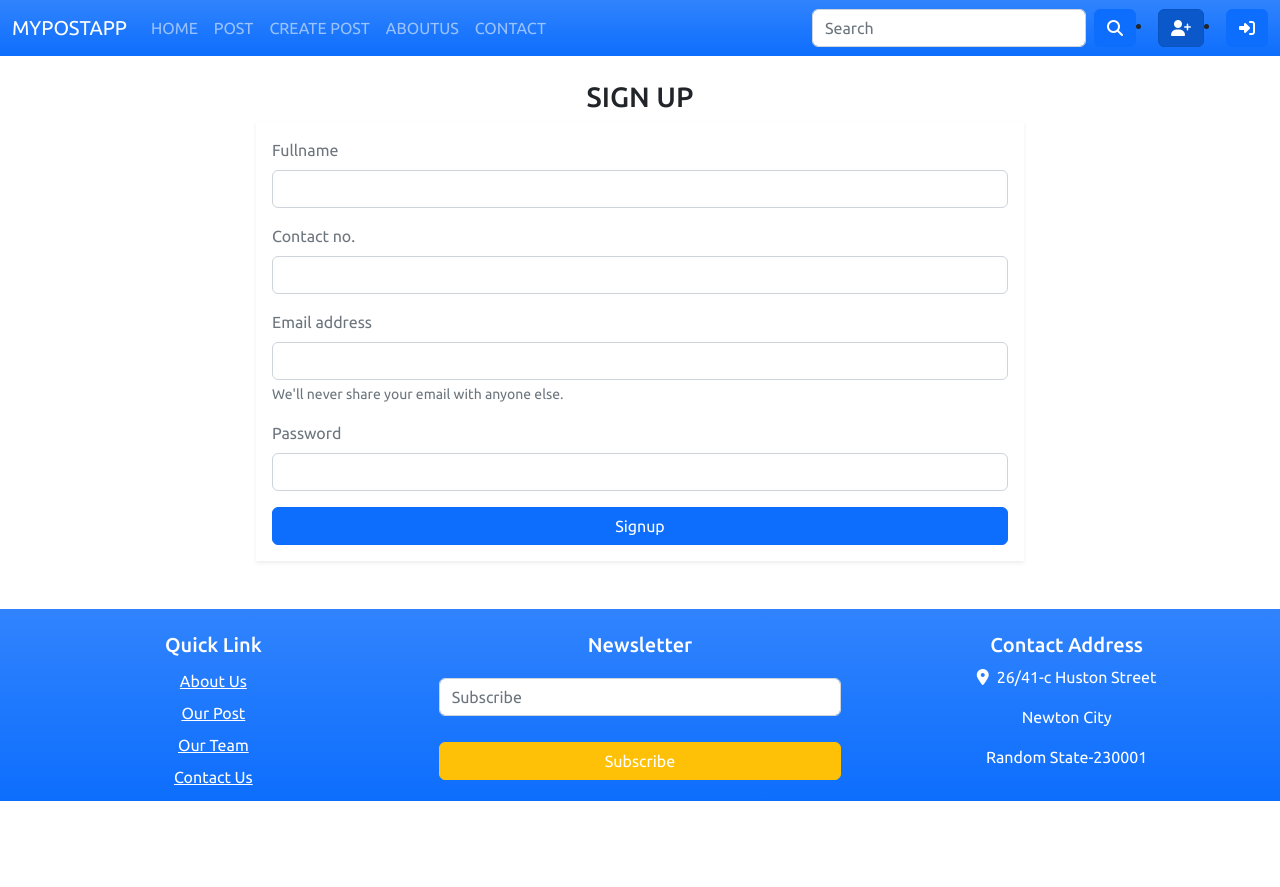
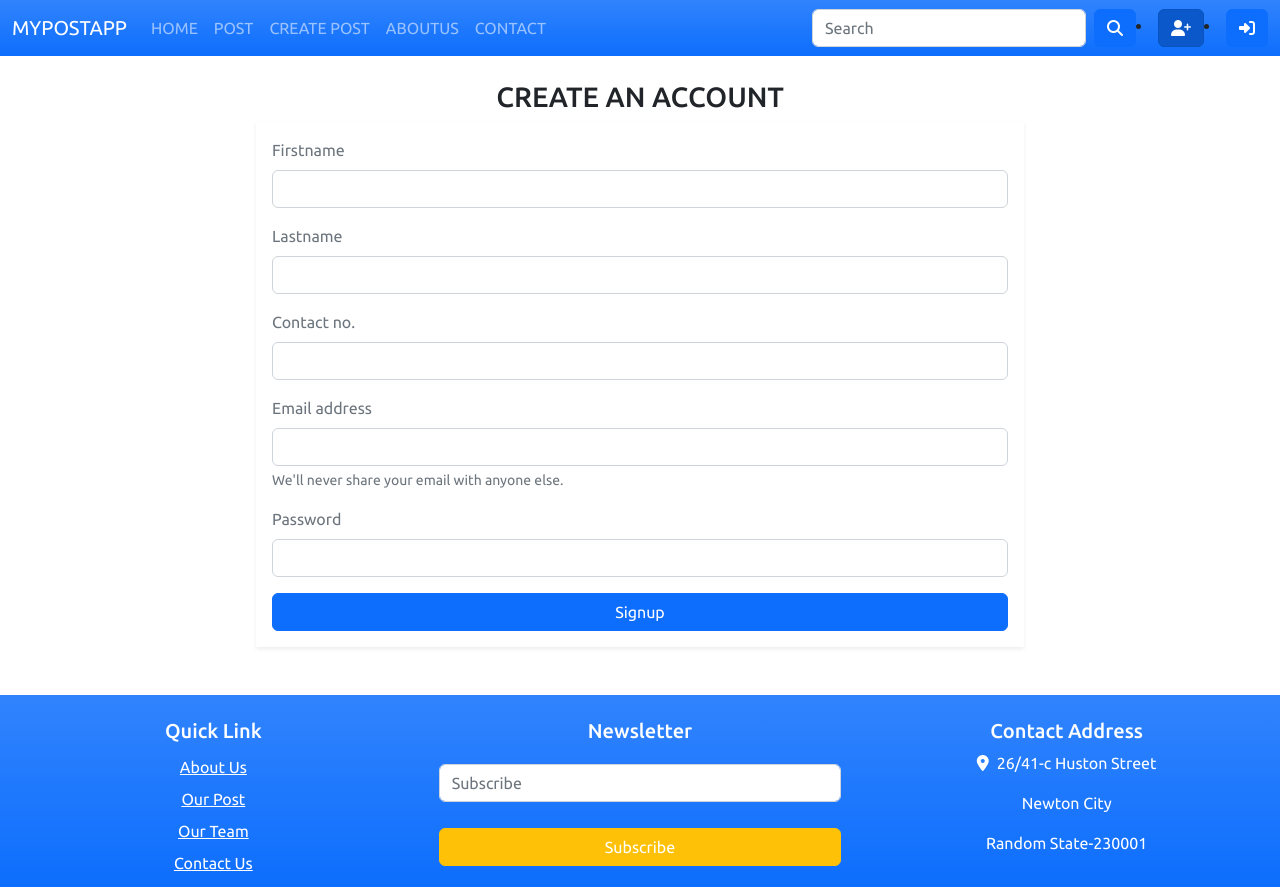
Before and after one commit to dubeyawnish/My-Post-App, a React (Create React App) app in the folder my-app/: page /signup in a window 1280 px wide. Before the commit the page ends 801 px from the top, so only its background shows below. Built offline with nearby package versions, Linux system fonts and the light colour scheme.

Commit message:
signup successfully

```diff
--- a/my-app/src/Components/Navbar.js
+++ b/my-app/src/Components/Navbar.js
@@ -42,7 +42,7 @@ const Navbar = () => {
                                 <NavLink className=" btn btn-primary  " to="/signup"><i className="fa-solid fa-user-plus"></i></NavLink>
                         </li>
                         <li className="nav-item">
-                                <NavLink className=" btn btn-primary " to="/login"><i class="fa-solid fa-right-to-bracket"></i></NavLink>
+                                <NavLink className=" btn btn-primary " to="/login"><i className="fa-solid fa-right-to-bracket"></i></NavLink>
                         </li>
                     </div>
                 </div>
--- a/my-app/src/Components/Screen/Signup.js
+++ b/my-app/src/Components/Screen/Signup.js
@@ -1,30 +1,104 @@
 import React from 'react'
+import { useState } from 'react';
+import { API_BASE_URL } from '../Constants/Config';
+import axios from 'axios';
 
 const Signup = () => {
-  return (
-    <div className="container">
-            <h3 className="text-center text-uppercase pt-4">Sign Up</h3>
+    const [fname, setFname] = useState("");
+    const [lname, setlname] = useState("");
+    const [phone, setPhone] = useState("");
+    const [email, setEmail] = useState("");
+    const [pswd, setPswd] = useState("");
+
+
+    const alertFuction = (message, type) => {
+        const wrapper = document.createElement('div')
+        wrapper.innerHTML = [
+            `<div class="alert alert-${type} alert-dismissible" role="alert">`,
+            `   <div>${message}</div>`,
+            '   <button type="button" class="btn-close" data-bs-dismiss="alert" aria-label="Close"></button>',
+            '</div>'
+        ].join('')
+
+        const alertPlaceholder = document.getElementById('alertmsg');
+
+        alertPlaceholder.append(wrapper)
+    }
+
+
+
+
+
+    const signup = (eve) => {
+        //console.log("hiiiiiiiiiiiiiiiiiiiiiiiiiiiiiiiii")
+        eve.preventDefault();
+
+        const reqBody = {
+            name: fname + ' ' + lname,
+            phone: phone,
+            email: email,
+            password: pswd,
+        }
+        const config = {
+            headers: {
+                'Content-Type': 'application/json',
+            }
+        }
+
+        axios.post(`${API_BASE_URL}/users`,reqBody,config)
+            .then((response) => {
+                // debugger;
+                //console.log(response);
+                setFname("");
+                setEmail("");
+                setlname("");
+                setPhone("");
+                setPswd("");
+                alertFuction("Registartion successful, Please go to login",'success');
+            })
+            .catch((err) => {
+                //debugger;
+                //console.log(err);
+                alertFuction('Some error occured while signup','danger');
+            })
+
+
+
+    }
+
+
+
+
+
+    return (
+        <div className="container">
+            <h3 className="text-center text-uppercase pt-4">Create an account</h3>
+            <div id="alertmsg"></div>
             <div className="contact-form-container mx-auto text-muted shadow-sm p-3 lh-2" >
 
-                <form>
+                <form onSubmit={(eve) => { signup(eve) }}>
                     <div className="mb-3">
-                        <label htmlFor="name" className="form-label">Fullname</label>
-                        <input type="text" className="form-control" id="name" required />
+                        <label htmlFor="fname" className="form-label">Firstname</label>
+                        <input onChange={(e) => { setFname(e.target.value) }} type="text" className="form-control" id="fname" required />
+                    </div>
+                    <div className="mb-3">
+                        <label htmlFor="lname" className="form-label">Lastname</label>
+                        <input onChange={(e) => { setlname(e.target.value) }} type="text" className="form-control" id="lname" required />
                     </div>
                     <div className="mb-3">
                         <label htmlFor="phone" className="form-label">Contact no.</label>
-                        <input type="text" className="form-control" id="phone" required />
+                        <input onChange={(e) => { setPhone(e.target.value) }} type="text" className="form-control" id="phone" required />
                     </div>
 
                     <div className="mb-3">
                         <label htmlFor="email" className="form-label">Email address</label>
-                        <input type="email" className="form-control" id="email" aria-describedby="emailHelp" required />
+                        <input onChange={(e) => { setEmail(e.target.value) }} type="email" className="form-control" id="email" aria-describedby="emailHelp" required />
                         <div id="emailHelp" className="form-text">We'll never share your email with anyone else.</div>
                     </div>
 
                     <div className="mb-3">
                         <label htmlFor="paswd" className="form-label">Password</label>
-                        <input type="password" className="form-control" id="paswd" required />
+                        <input onChange={(e) => { setPswd(e.target.value) }} type="password" className="form-control" id="paswd" required />
                     </div>
 
 
@@ -38,7 +112,7 @@ const Signup = () => {
             </div>
 
         </div>
-  )
+    )
 }
 
 export default Signup;
```
